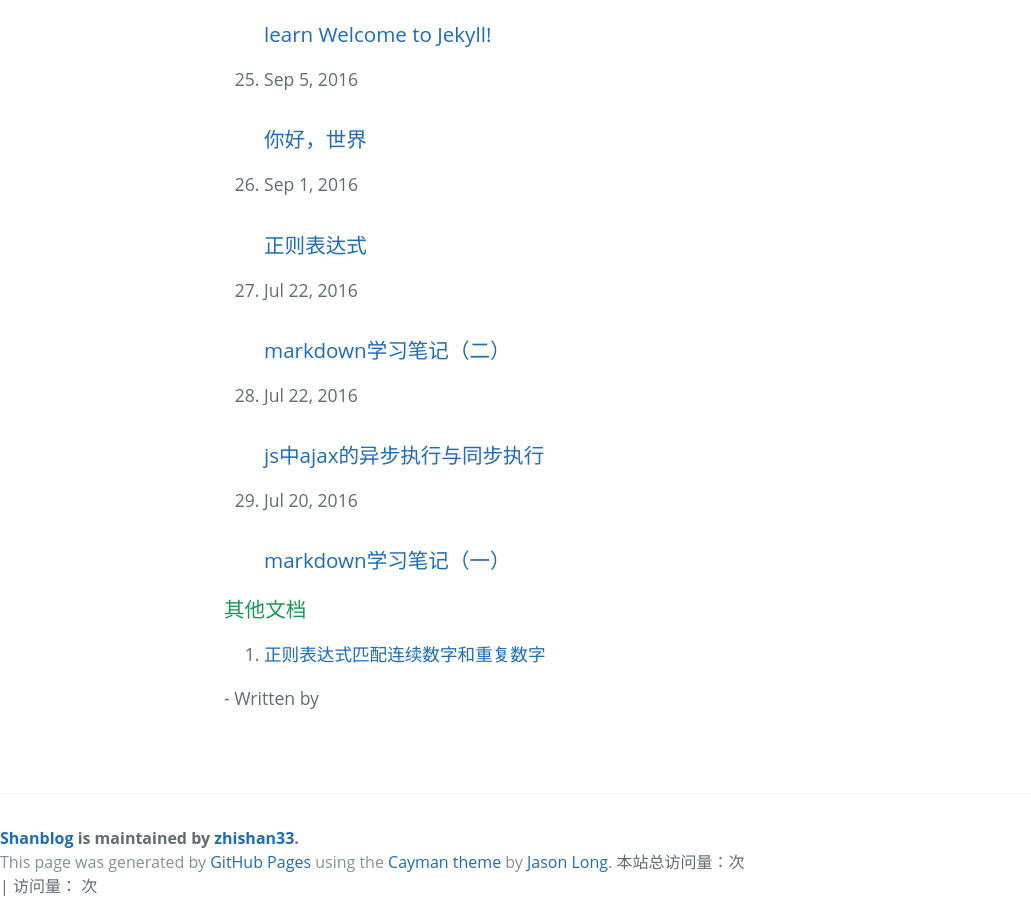
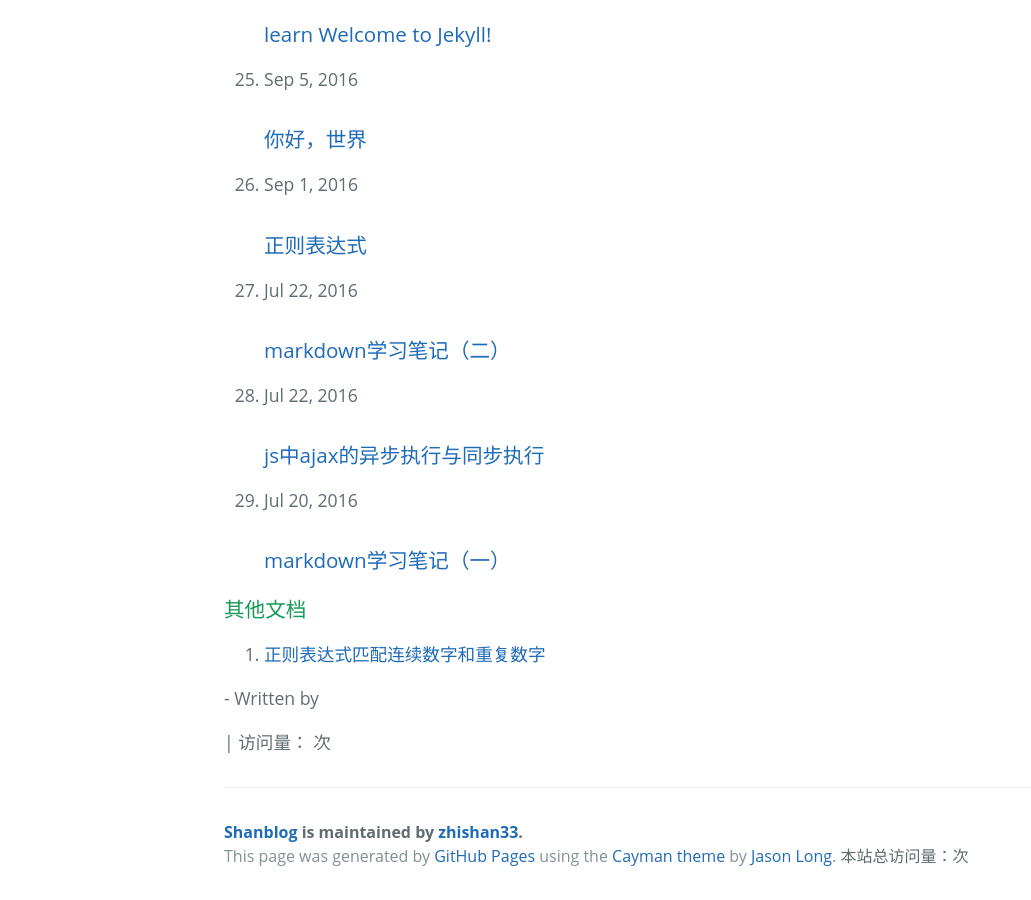
Before and after one commit to zhishan33/shanBlog, a Jekyll site: the page built from index.html, in a window 1280 px wide and 900 px high, scrolled down 2931 px. Shown: the whole window, without its empty margins (0-1031 px from the left). Built offline with Jekyll 4.4.1, drawn with Linux system fonts in a browser that asks for light colours; comment, search, counter and statistics services are not loaded.

```diff
--- a/_layouts/default.html
+++ b/_layouts/default.html
@@ -26,9 +26,9 @@
 	{% include header.html %}
 	<div class="main-content">
 		{{content}}
+		<span id="busuanzi_container_page_pv"> | 访问量：<span id="busuanzi_value_page_pv"></span> 次</span>
+		{% include footer.html %}
 	</div>
-	{% include footer.html %}
-	<span id="busuanzi_container_page_pv"> | 访问量：<span id="busuanzi_value_page_pv"></span> 次</span>
 
 </body>
 
```
